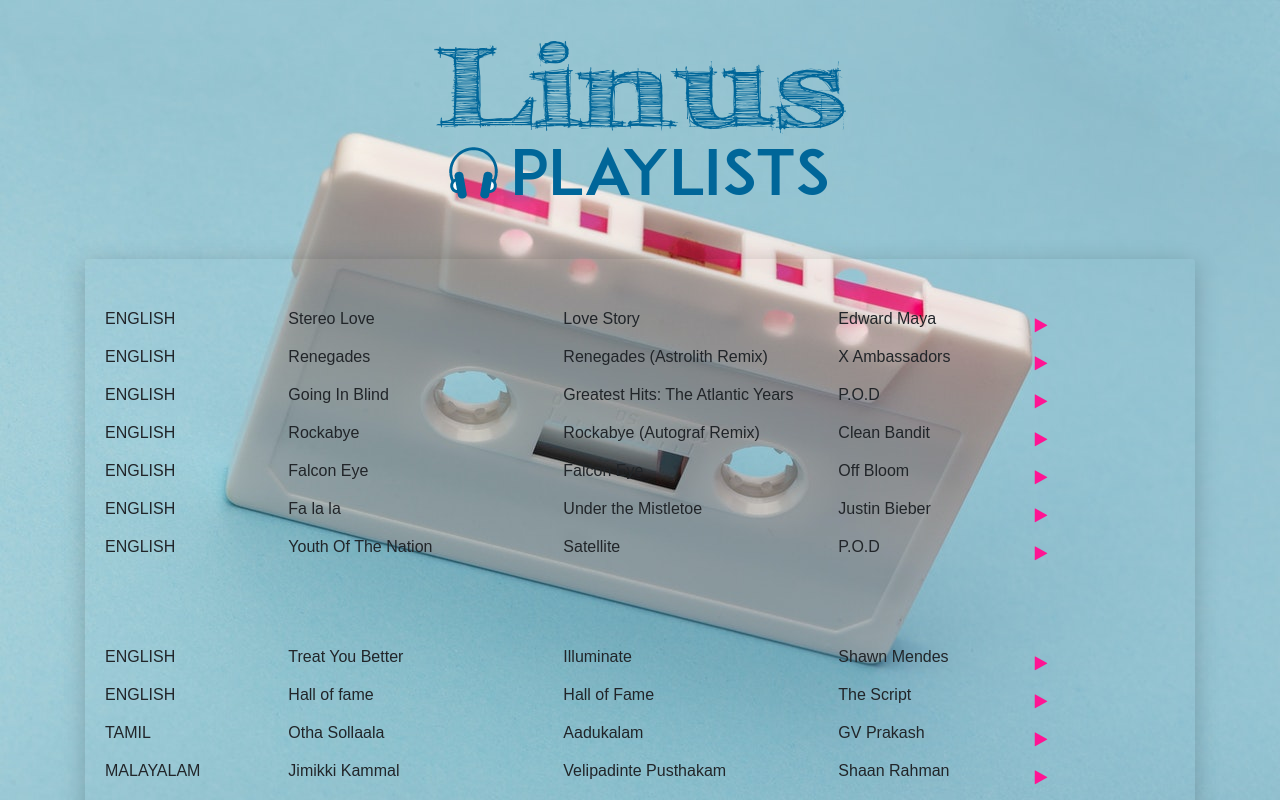
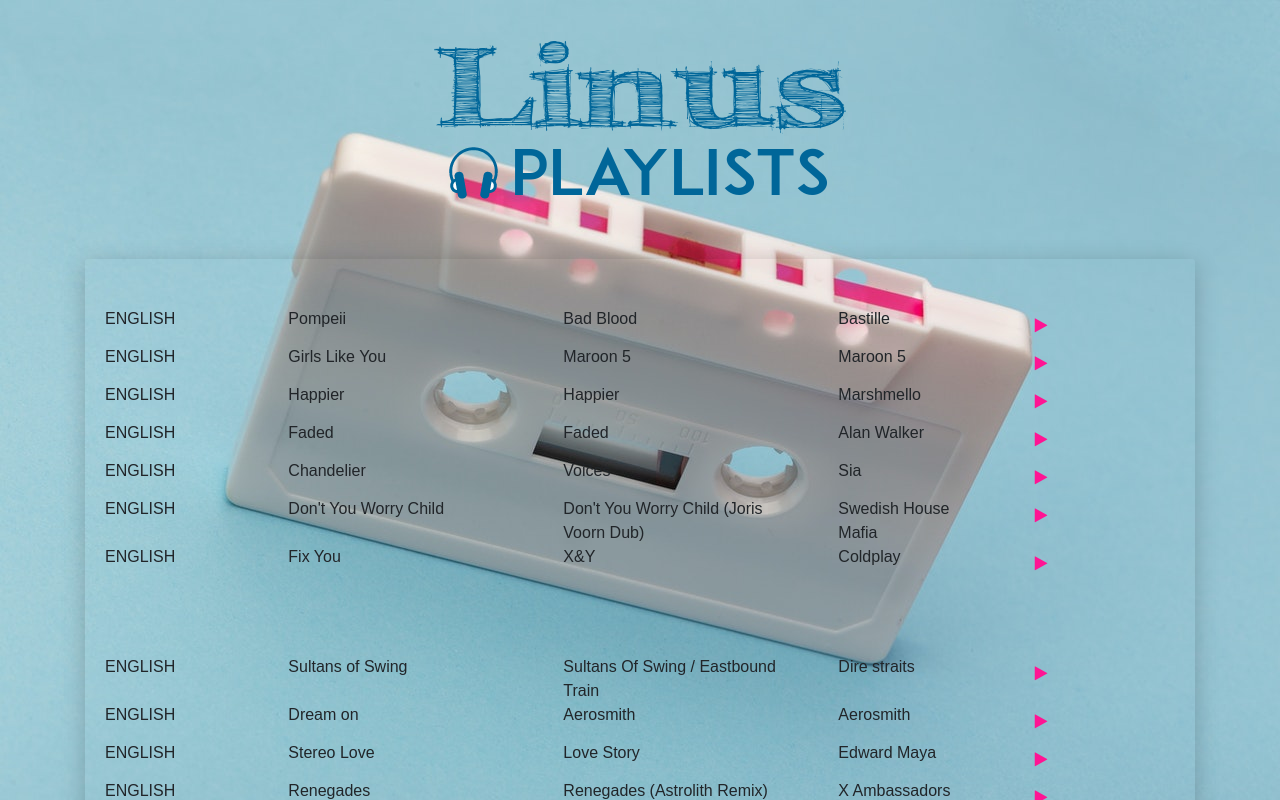
Before and after one commit to msunilhyd/lps_iterative, a React (Create React App) app: page / in a window 1280 px wide. Shown: the top 800 px of the page. Built offline with nearby package versions, Linux system fonts and the light colour scheme.

Commit message:
16-Jun-20 : data 5

```diff
--- a/src/samples/playlists.js
+++ b/src/samples/playlists.js
@@ -4,6 +4,16 @@ const playlists = {
     title: 'My Über Playlist!',
     songs: [
 
+      ['Pompeii', 'ENGLISH', '2013', 'Bastille', 'ChP_alpzsH8', 'Bad Blood'],
+      ['Girls Like You', 'ENGLISH', '2018', 'Maroon 5', 'aJOTlE1K90k', 'Maroon 5'],
+      ['Happier', 'ENGLISH', '2018', 'Marshmello', 'm7Bc3pLyij0', 'Happier'],
+      ['Faded', 'ENGLISH', '2015', 'Alan Walker', 'qdpXxGPqW-Y', 'Faded'],
+      ['Chandelier', 'ENGLISH', '2014', 'Sia', '8nWdqiB6VqU', 'Voices'],
+
+      ["Don't You Worry Child", 'ENGLISH', '2012', 'Swedish House Mafia', 'rj8kxo0inp8', "Don't You Worry Child (Joris Voorn Dub)"],
+      ['Fix You', 'ENGLISH', '2005', 'Coldplay', 'SYmJ_YcC_Fg', 'X&Y'],
+      ["Sultans of Swing", 'ENGLISH', '1978', 'Dire straits', '89Qg_gYqkys', ' Sultans Of Swing / Eastbound Train'],
+      ["Dream on", 'ENGLISH', '1973', 'Aerosmith', '4Y0lAQomh9g', 'Aerosmith'],
       ["Stereo Love", 'ENGLISH', '2009', 'Edward Maya', 'sw5kcRjBkEY', 'Love Story'],
       ["Renegades", 'ENGLISH', '2015', 'X Ambassadors', '6tu4wWSbnIs', ' Renegades (Astrolith Remix)'],
       ["Going In Blind", 'ENGLISH', '2006', 'P.O.D', 'VH4YfGDild0', 'Greatest Hits: The Atlantic Years'],
@@ -142,7 +152,7 @@ const playlists = {
       ['Boochade Boochade', 'TELUGU', '2014', 'S. Thaman', 'P0dHPM0Gzzc', 'Race Gurram'],
       ['Party in the USA', 'ENGLISH', '2009', 'Miley Cyrus', 'BlHsvqzHvag', 'Party in the U.S.A.'],
       ['Aankhon mein teri', 'HINDI', '2007', 'Vishal-Shekhar', 'bdS6OoH1W2A', 'Om Shanti Om'],
-      ['Memories', 'ENGLISH', '2019', 'Maroon 5', 'o2DXt11SMNI', '-'],
+      ['Memories', 'ENGLISH', '2019', 'Maroon 5', 'o2DXt11SMNI', 'Memories'],
 
       ['The Fighter', 'ENGLISH', '2011', 'Gym Class Heroes', 'bxV-OOIamyk', 'The Papercut Chronicles II'],
       ['Love the way you lie', 'ENGLISH', '2010', 'Eminem', 'uelHwf8o7_U', 'Recovery'],
```
Also changed, not shown: 8 other files (tests, documents, lock files or other folders).
